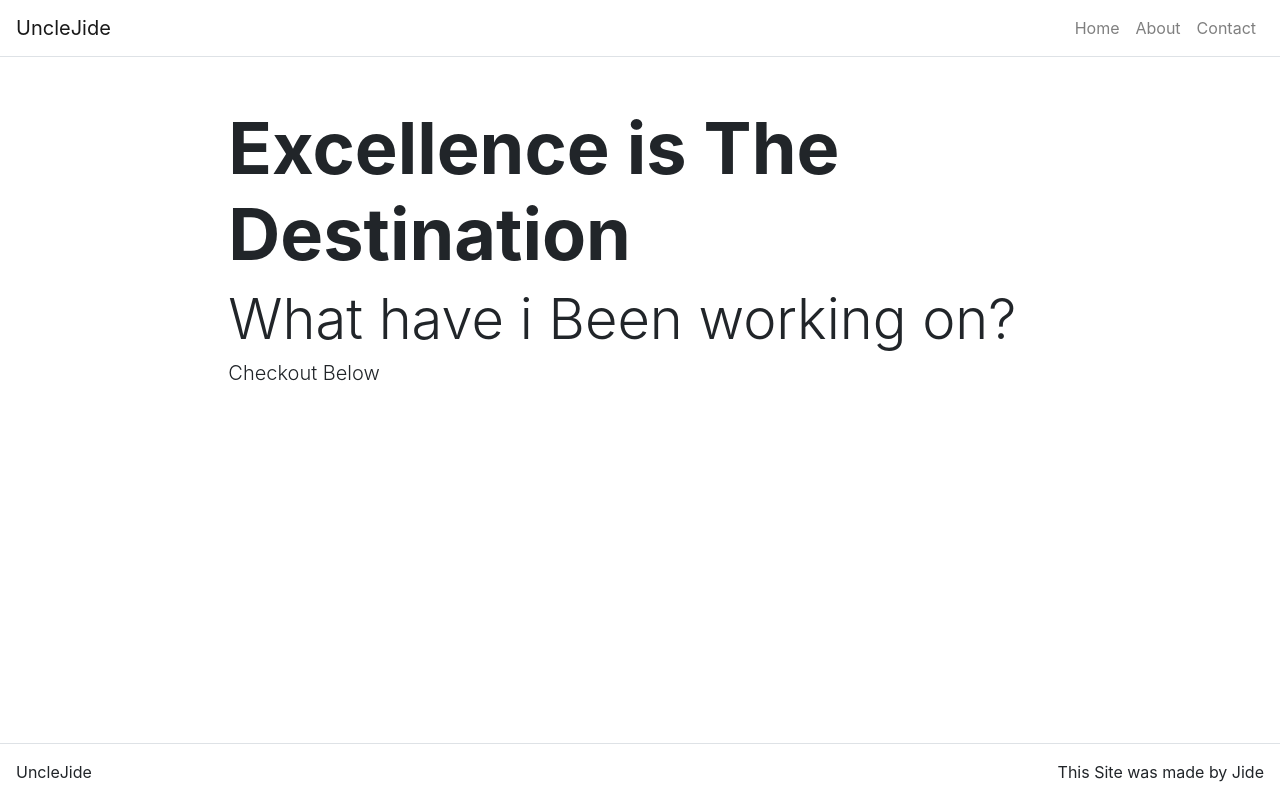
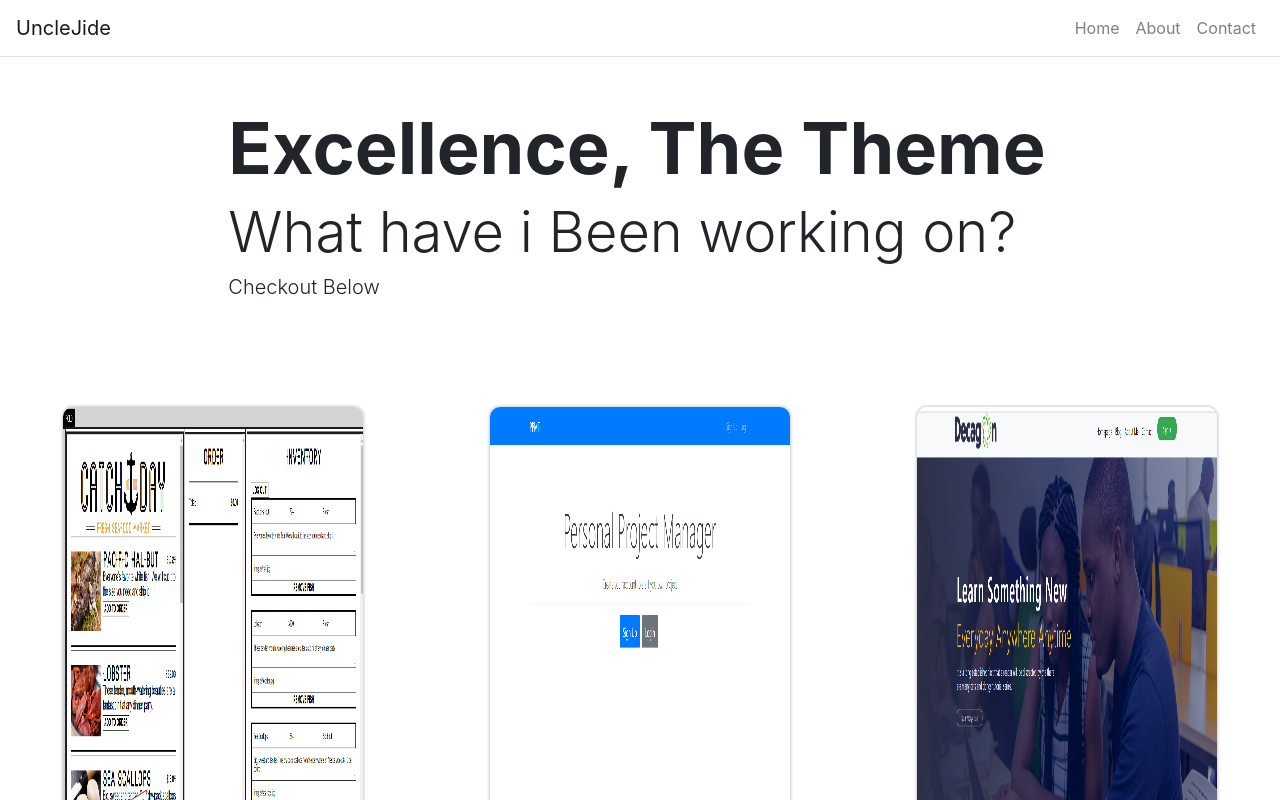
Before and after one commit to unclejide1/portfolio, a React (Create React App) app: page / in a window 1280 px wide. Shown: the top 800 px of the page. Built offline with nearby package versions, Linux system fonts and the light colour scheme.

Commit message:
refactor: update component

```diff
--- a/src/App.js
+++ b/src/App.js
@@ -21,7 +21,7 @@ class App extends React.Component {
         { title: "Contact", path: "/contact" },
       ],
       home: {
-        title: "Excellence is The Destination",
+        title: "Excellence, The Theme",
         subTitle: "What have i Been working on?",
         text: "Checkout Below",
       },
--- a/src/components/Footer.js
+++ b/src/components/Footer.js
@@ -6,7 +6,7 @@ import Col from 'react-bootstrap/Col';
 function Footer(){
 
     return(
-        <footer className ="mt-5 fixed-bottom" >
+        <footer className ="mt-5" >
             <Container fluid = {true}>
                 <Row className = "border-top justify-content-between p-3">
                     <Col className = "p-0" md={3} sm={12}>
--- a/src/pages/HomePage.js
+++ b/src/pages/HomePage.js
@@ -1,12 +1,13 @@
 import React from "react";
 import Hero from "../components/Hero";
+import Carousel from "../components/Carousel";
 
-function HomePage(props){
-
-    return(
-<Hero title= {props.title} subTitle = {props.subTitle} text = {props.text}/>
-    );
-
+function HomePage(props) {
+  return (
+      <div>    <Hero title={props.title} subTitle={props.subTitle} text={props.text} />
+    <Carousel/>
+    </div>
+  );
 }
 
 export default HomePage;
```
